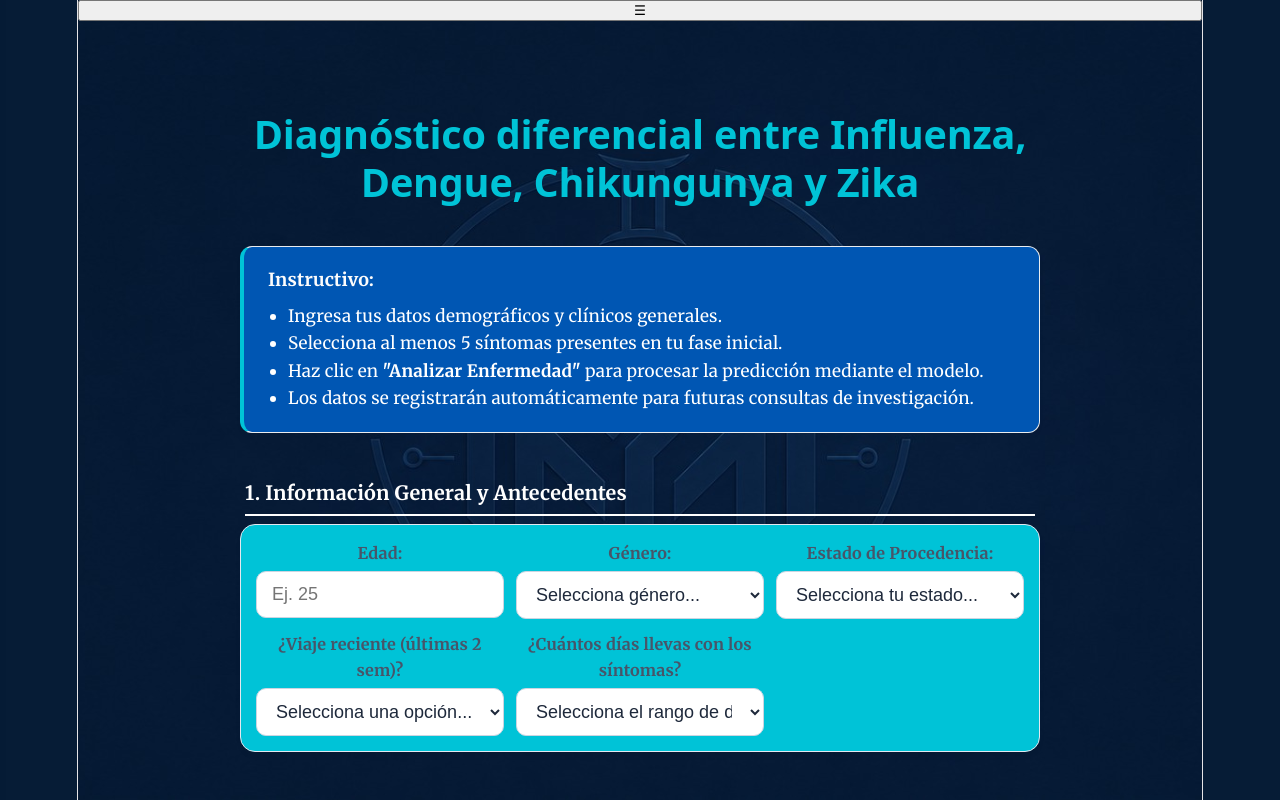
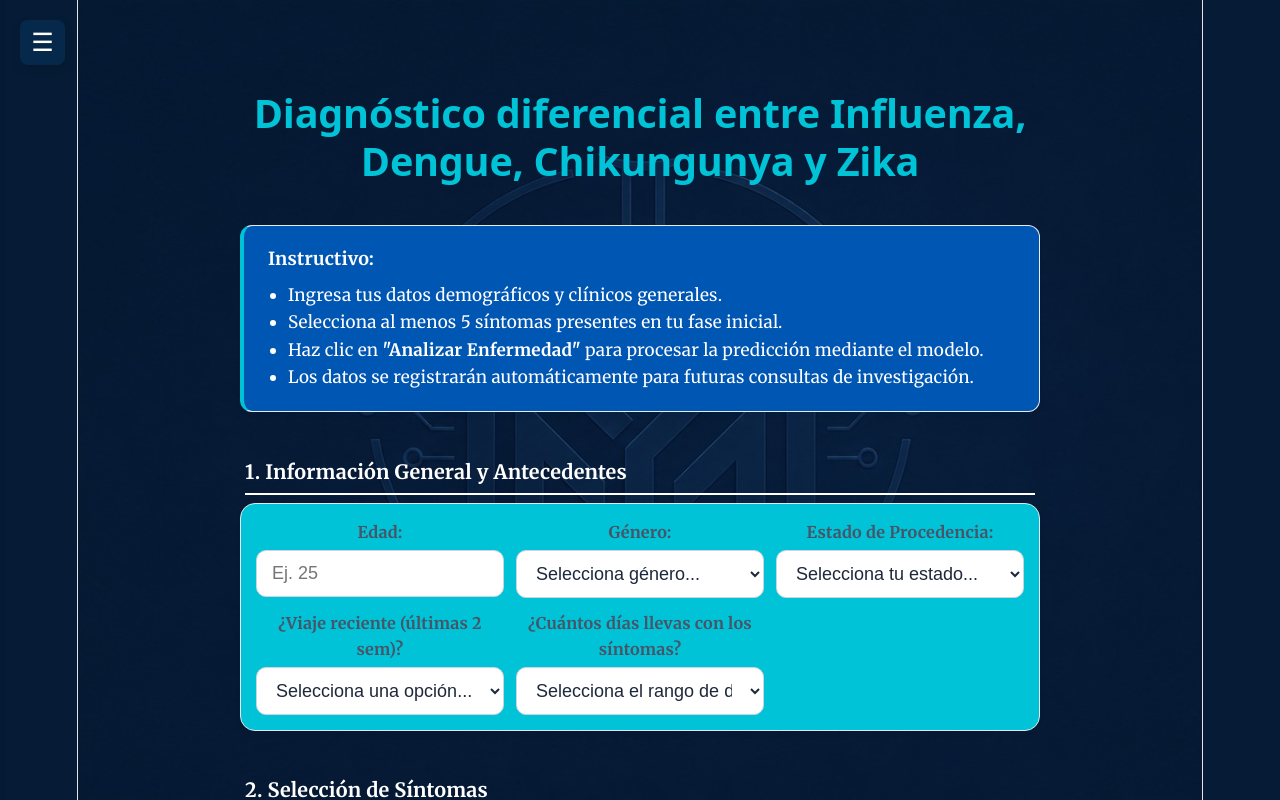
Before and after one commit to JimenaMV21/Diagnostico_Diferencial_Red, a React (Vite) app: page / in a window 1280 px wide. Shown: the top 800 px of the page. Built offline with nearby package versions, Linux system fonts and the light colour scheme.

Commit message:
Sidebar mejorado

```diff
--- a/src/App.css
+++ b/src/App.css
@@ -361,6 +361,70 @@ h1, h2, h3, h4, h5, h6 {
   margin: 0 100% 10px 100% !important;
 }
 
+/* --- Botón para abrir el menú (Hamburguesa) --- */
+.boton-menu {
+  position: fixed;
+  top: 20px;
+  left: 20px;
+  z-index: 1100;
+  background-color: #06294B;       /* Color acorde a tu paleta institucional */
+  color: #ffffff;
+  border: none;
+  border-radius: 8px;
+  width: 45px;
+  height: 45px;
+  font-size: 1.4rem;
+  display: flex;
+  align-items: center;
+  justify-content: center;
+  cursor: pointer;
+  box-shadow: 0 4px 10px rgba(0, 0.0, 0, 0.15);
+transition: opacity 0.3s ease, visibility 0.3s ease, background-color 0.3s ease, transform 0.2s ease;}
+
+.boton-menu:hover {
+  background-color: #0d4277;       /* Un tono ligeramente más claro al pasar el mouse */
+  transform: scale(1.05);          /* Pequeño efecto de zoom */
+}
+
+.boton-menu:active {
+  transform: scale(0.95);
+}
+
+.boton-menu.oculto {
+  opacity: 0;
+  visibility: hidden;
+  pointer-events: none; /* Evita que se pueda hacer clic accidentalmente mientras está invisible */
+  transition: opacity 0.3s ease, visibility 0.3s ease;
+}
+
+/* --- Botón para cerrar el menú dentro del Sidebar  --- */
+.btn-cerrar {
+  position: absolute;
+  top: 20px;
+  right: 20px;
+  background-color: rgba(255, 255, 255, 0.15); /* Fondo semitransparente elegante */
+  color: #ffffff;
+  border: none;
+  border-radius: 50%;             /* Lo hace completamente circular */
+  width: 35px;
+  height: 35px;
+  font-size: 1.2rem;
+  display: flex;
+  align-items: center;
+  justify-content: center;
+  cursor: pointer;
+  transition: background-color 0.3s ease, transform 0.2s ease;
+}
+
+.btn-cerrar:hover {
+  background-color: rgba(255, 255, 255, 0.3);
+  transform: rotate(90deg);        /* Animación de giro sutil al pasar el cursor */
+}
+
+.btn-cerrar:active {
+  transform: rotate(90deg) scale(0.9);
+}
+
 /* --- Animación --- */
 @keyframes fadeIn {
   from { opacity: 0; transform: translateY(10px); }
--- a/src/App.jsx
+++ b/src/App.jsx
@@ -23,7 +23,12 @@ function App() {
   return (
     <div className="app-container">
       {/* Botón de Menú simple */}
-      <button className="boton-menu" onClick={() => setAbierto(true)}>☰</button>
+      <button
+  className={`boton-menu ${abierto ? 'oculto' : ''}`}
+  onClick={() => setAbierto(true)}
+>
+  ☰
+</button>
 
       {/* Sidebar */}
       <nav className={`sidebar ${abierto ? 'abierto' : ''}`}>
```
